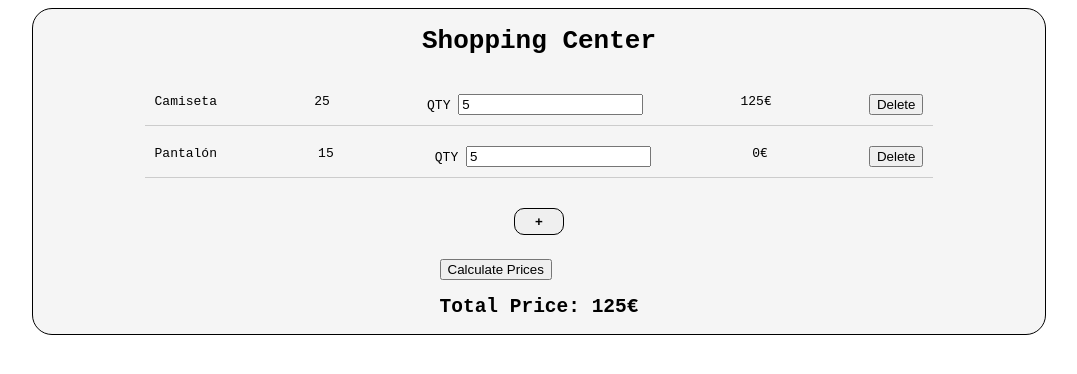
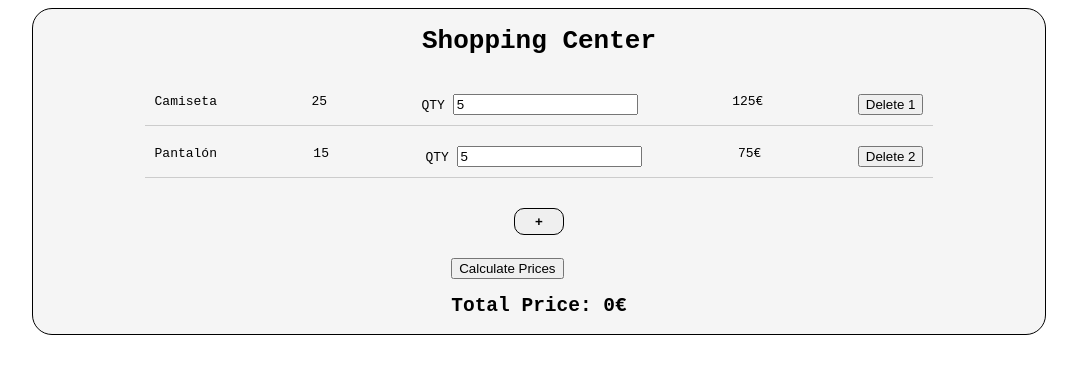
Before and after one commit to franArteaga8/FULP-LABS, a plain HTML site: page FRONTEND/LAB-114-js-web-api-dom/starter-code/index.html in a window 1280 px wide. Both pictures are taken after typing "5", "5" into the empty fields and a click on the button "Calculate Prices". Shown: the whole page, without its empty margins (101-1178 px from the left). Drawn offline with Linux system fonts and the light colour scheme.

Commit message:
fixed subtotal calculations & added delete function

```diff
--- a/FRONTEND/LAB-114-js-web-api-dom/starter-code/index.html
+++ b/FRONTEND/LAB-114-js-web-api-dom/starter-code/index.html
@@ -25,10 +25,10 @@
                 </div>
                 <div >
                     <label for="QTY">QTY</label>
-                    <input type="number" name="QTY" class="qty" min="0">
+                    <input type="number" name="QTY1" class="qty" min="0">
                 </div>
                 <span class="subtotal">0€</span>
-                <button class="delete">Delete</button>
+                <button class="delete">Delete 1</button>
             </div>
 
             <div class="product" style="display: flex; justify-content: space-between;padding: 10px; margin: 10px; border-bottom: 1px solid #ccc;">
@@ -40,12 +40,12 @@
                 </div>
                 <div>
                     <label for="QTY">QTY</label>
-                    <input type="number" name="QTY" class="qty" min="0">
+                    <input type="number" name="QTY2" class="qty" min="0">
                 </div>
                 <div>
                     <span class="subtotal">0€</span>
                 </div>
-                <button class="delete">Delete</button>
+                <button class="delete">Delete 2</button>
             </div>
         </div>
 
--- a/FRONTEND/LAB-114-js-web-api-dom/starter-code/script.js
+++ b/FRONTEND/LAB-114-js-web-api-dom/starter-code/script.js
@@ -4,16 +4,16 @@ console.log("Hi, hello");
 // SUBTOTAL AUTO UPDATE
 
 const qtyInput = document.querySelectorAll("input");
-const subtotalElement = document.getElementsByClassName("subtotal");
-[...qtyInput].map((e) =>
-  e.addEventListener("change", () => {
-    let subtotalItem = document.getElementsByClassName("subtotal")[0];
-    let costItem = parseFloat(
-      document.getElementsByClassName("cost")[0].innerText
-    );
-    subtotalItem.innerText = e.value * costItem + "€";
-  })
-);
+
+[...qtyInput].forEach((input) => {
+  input.addEventListener("change", () => {
+    const parentProduct = input.closest(".product"); // Find the closest product container
+    const subtotalItem = parentProduct.querySelector(".subtotal"); // Find the subtotal within the product container
+    const costItem = parseFloat(parentProduct.querySelector(".cost").innerText); // Find the cost within the product container
+
+    subtotalItem.innerText = input.value * costItem + "€";
+  });
+});
 
 // CALCULATE TOTAL PRICE
 
@@ -31,6 +31,14 @@ totalPriceButton.addEventListener("click", () => {
 // DELETE ITEM
 
 const deleteButtons = document.getElementsByClassName("delete");
+console.log(deleteButtons);
+
+[...deleteButtons].map((e) =>
+  e.addEventListener("click", () => {
+    console.log(e.parente);
+    e.parentElement.remove();
+  })
+);
 function deleteItem(e) {}
 
 //
```
